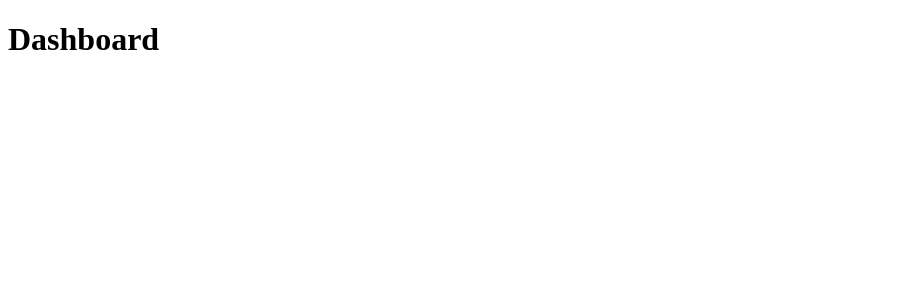
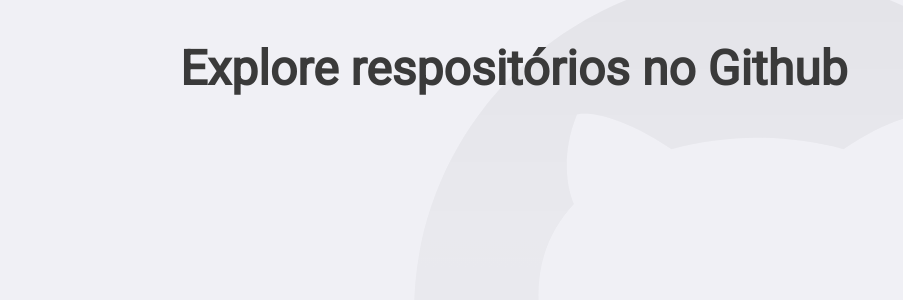
Before and after one commit to willmorim/primeiro-projeto-react, a React (Create React App) app: page / in a window 1280 px wide. Shown: the top 300 px of the page, without its empty margins (0-903 px from the left). Built offline with nearby package versions, Linux system fonts and the light colour scheme.

Commit message:
iniciando styles

```diff
--- a/package.json
+++ b/package.json
@@ -37,6 +37,7 @@
   },
   "devDependencies": {
     "@types/react-router-dom": "^5.1.5",
+    "@types/styled-components": "^5.1.0",
     "@typescript-eslint/eslint-plugin": "^2.30.0",
     "@typescript-eslint/parser": "^2.30.0",
     "eslint-config-airbnb": "^18.1.0",
--- a/public/index.html
+++ b/public/index.html
@@ -7,6 +7,7 @@
 
 
     <title>Github Explorer</title>
+    <link href="https://fonts.googleapis.com/css2?family=Roboto:ital,wght@0,400;1,700&display=swap" rel="stylesheet">
   </head>
   <body>
     <noscript>You need to enable JavaScript to run this app.</noscript>
--- a/src/App.tsx
+++ b/src/App.tsx
@@ -1,12 +1,16 @@
 import React from 'react';
 import { BrowserRouter } from 'react-router-dom';
 
+import GlobalStyle from './styles/global';
 import Routes from './routes';
 
 const App: React.FC = () => (
-  <BrowserRouter>
-    <Routes />
-  </BrowserRouter>
+  <>
+    <BrowserRouter>
+      <Routes />
+    </BrowserRouter>
+    <GlobalStyle />
+  </>
 );
 
 export default App;
--- a/src/pages/Dashboard/index.tsx
+++ b/src/pages/Dashboard/index.tsx
@@ -1,7 +1,9 @@
 import React from 'react';
 
+import { Title } from './styles';
+
 const Dashboard: React.FC = () => {
-  return <h1>Dashboard</h1>;
+  return <Title>Explore respositórios no Github</Title>;
 };
 
 export default Dashboard;
--- /dev/null
+++ b/src/pages/Dashboard/styles.ts
@@ -0,0 +1,6 @@
+import styled from 'styled-components';
+
+export const Title = styled.h1`
+  font-size: 48px;
+  color: #3a3a3a;
+`;
--- /dev/null
+++ b/src/styles/global.ts
@@ -0,0 +1,31 @@
+import { createGlobalStyle } from 'styled-components';
+
+import githubBackground from '../assets/github-background.svg';
+
+export default createGlobalStyle`
+  * {
+    margin: 0;
+    padding: 0;
+    outline: 0;
+    box-sizing: border-box;
+  }
+
+  body {
+    background: #F0F0F5 url(${githubBackground}) no-repeat 70% top;
+    -webkit-font-smoothing: antialiased;
+  }
+
+  body, input, button {
+    font: 16px Roboto, sans-serif;
+  }
+
+  #root {
+    max-width: 960px;
+    margin: 0 auto;
+    padding: 40px 20px;
+  }
+
+  button {
+    cursor: pointer;
+  }
+`;
```
Also changed, not shown: src/assets/github-background.svg (added), 1 other file (tests, documents, lock files or other folders).
